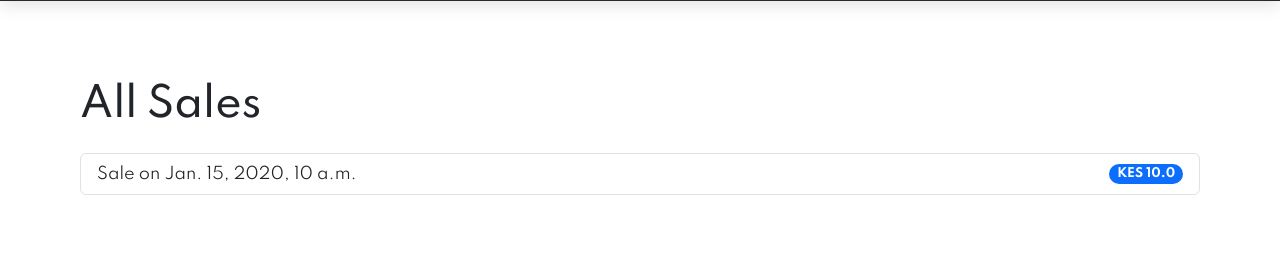
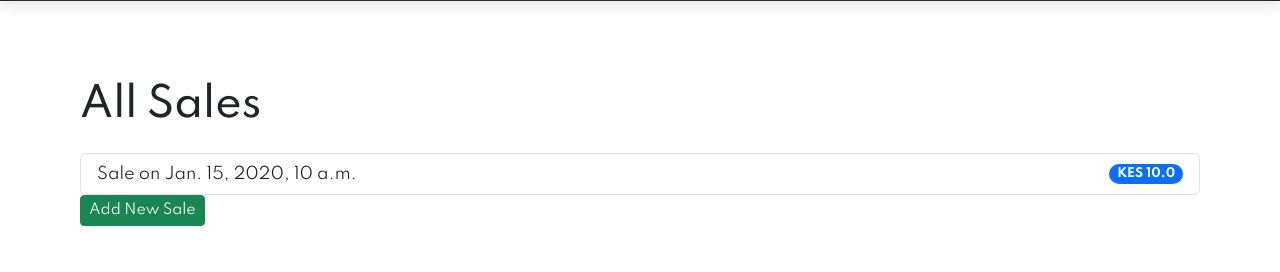
Before and after one commit to AustinMusuya/shop-kipa-project, a Django app: page /sales/ in a window 1280 px wide. Shown: the part 101-373 px from the top of the page. Run offline with Django 5.2, Linux system fonts and the light colour scheme; a user stored in the database is signed in; tables that the repository leaves empty hold one stand-in row (values such as "Sample post").

Commit message:
add function to include a sale

```diff
--- a/main/templates/sales/sales-list.html
+++ b/main/templates/sales/sales-list.html
@@ -12,6 +12,9 @@
         </a>
         {% endfor %}
     </div>
+    {% if request.user.is_staff %}
+        <a href="{% url 'sales-add' %}" class="btn btn-success btn-sm">Add New Sale</a>
+    {% endif %}
 
 </section>
 {% endblock %}
```
